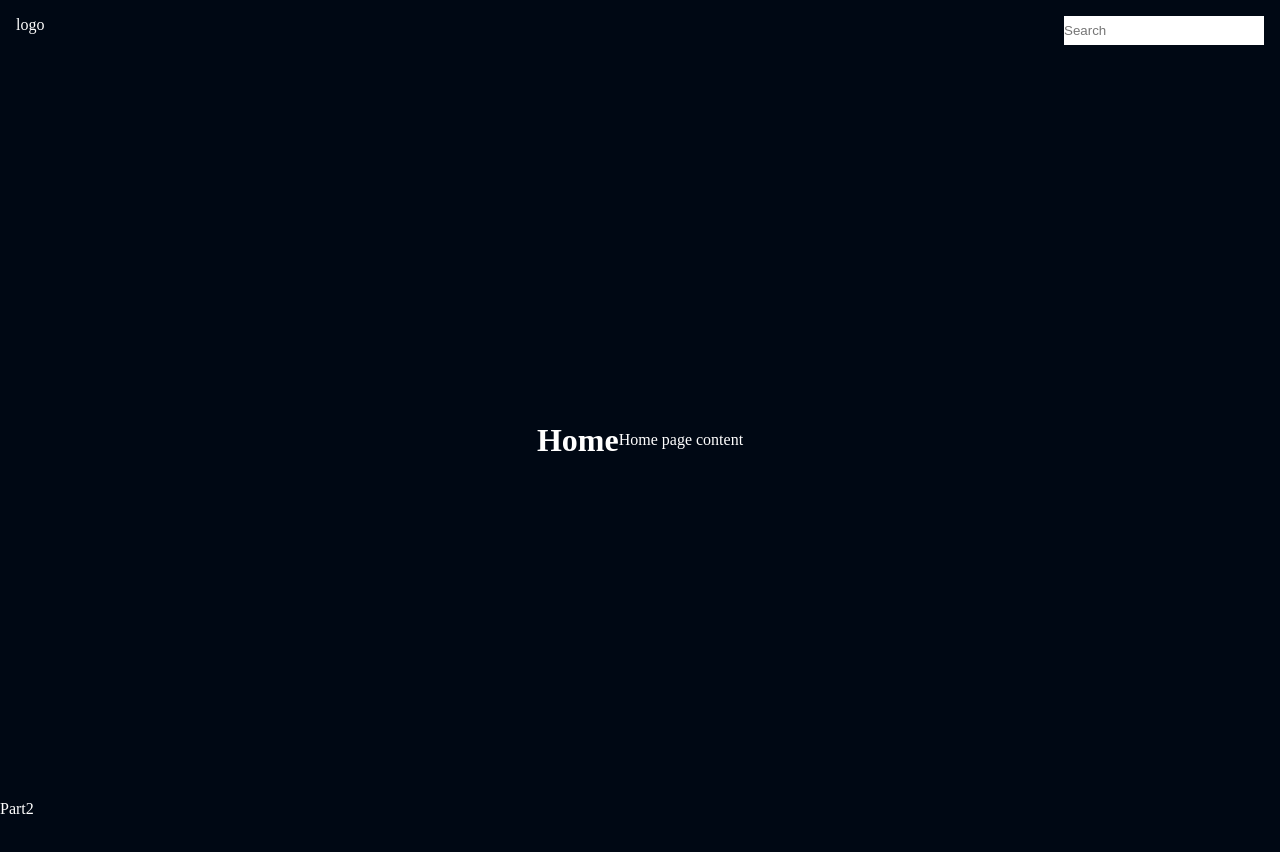
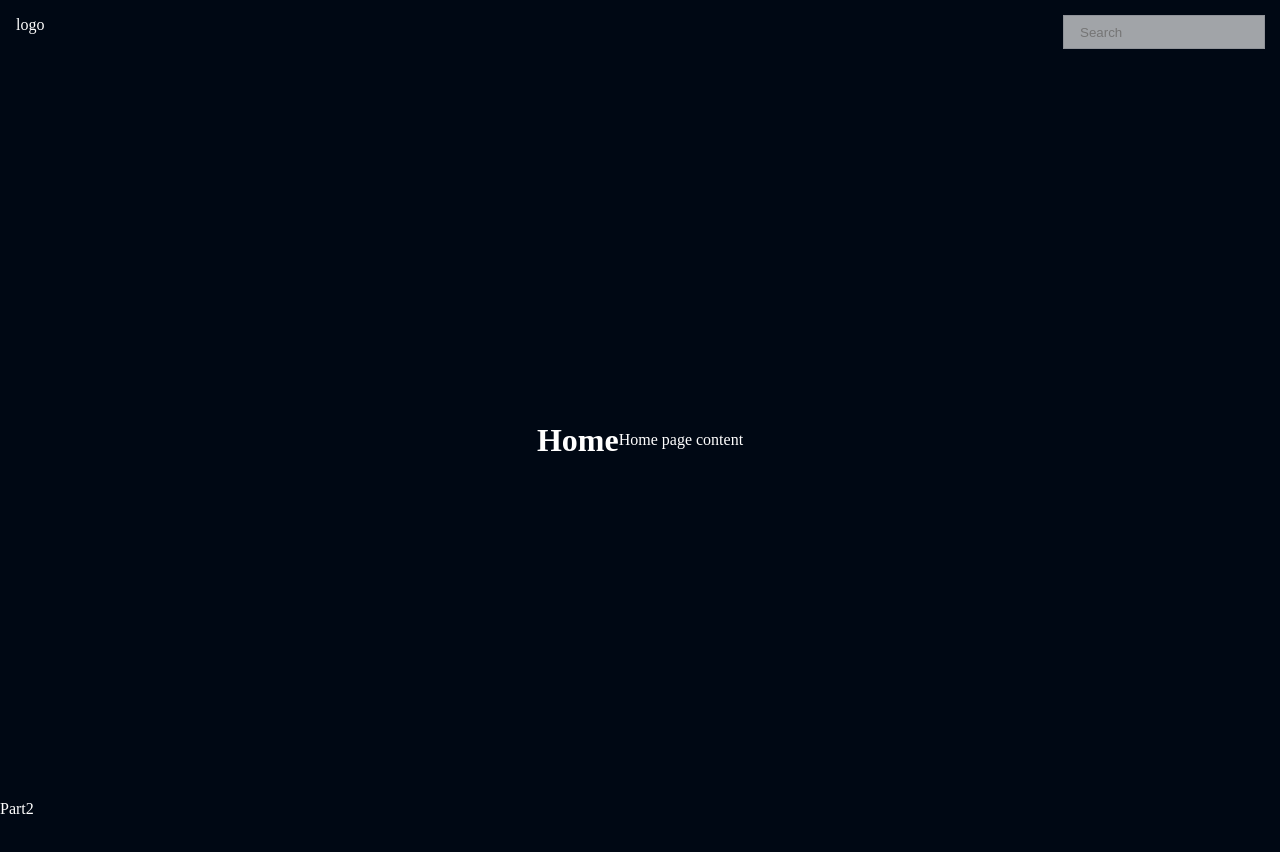
Before and after one commit to Kahl-d/portfolio_website, a React (Create React App) app in the folder client/: page / in a window 1280 px wide. Shown: the top 852 px of the page. Built offline with nearby package versions, Linux system fonts and the light colour scheme.

Commit message:
basic things in and out working

```diff
--- a/client/src/Components/home.css
+++ b/client/src/Components/home.css
@@ -27,7 +27,10 @@
 }
 
 input{
-    border: none;
     width: 200px;
     height: 60%;
+    outline: 1px solid rgba(255, 255, 255, 0.563);
+    background: rgba(255, 255, 255, 0.63);
+    border: none;
+    padding: 1rem;
 }
```
